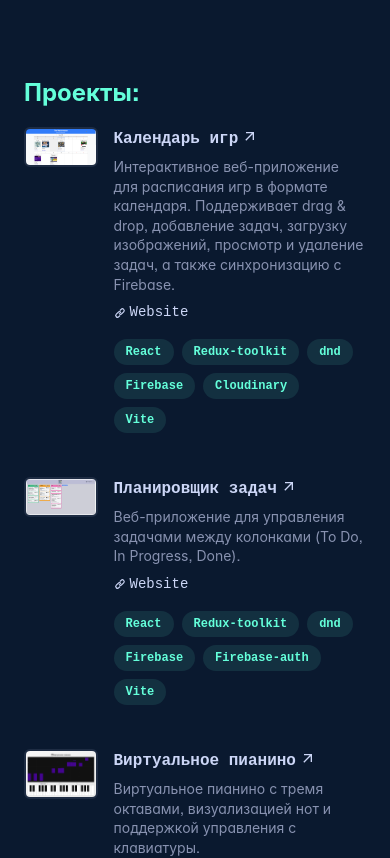
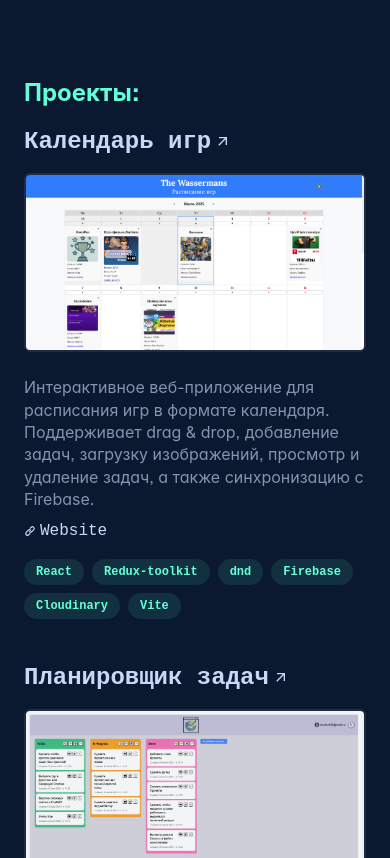
Before and after one commit to alebedev85/personal-site, a React (Vite) app: page / in a window 390 px wide. Shown: the part 1480-2338 px from the top of the page. Built offline with nearby package versions, Linux system fonts and the light colour scheme; a web font is replaced by a local one.

Commit message:
refactor: сделал адаптив для карточек проектов

```diff
--- a/src/components/ProjectCard/ProjectCard.module.scss
+++ b/src/components/ProjectCard/ProjectCard.module.scss
@@ -1,10 +1,15 @@
+@use "../../styles/breakpoints.scss" as *;
+
 .cardLink {
   position: relative;
   display: grid;
-  gap: 1rem;
+  column-gap: 1rem;
   padding-bottom: 0.25rem;
-  grid-template-columns: repeat(8, 1fr);
-  grid-auto-rows: 1fr;
+  grid-template-columns: 2fr 6fr;
+  grid-template-rows: repeat(2, auto);
+  grid-template-areas:
+    "image title"
+    "image content";
   transition: opacity 0.3s ease;
 
   &:hover,
@@ -37,8 +42,7 @@
 }
 
 .image {
-  grid-column: 1 / span 2;
-  order: 1;
+  grid-area: image;
   width: 100%;
   height: auto;
   object-fit: cover;
@@ -48,15 +52,15 @@
 }
 
 .content {
+  grid-area: content;
   z-index: 10;
-  grid-column: 3 / span 6;
-  order: 2;
   display: flex;
   flex-direction: column;
   justify-content: center;
 }
 
 .title {
+  grid-area: title;
   display: inline-flex;
   align-items: baseline;
   color: var(--lightest-slate);
@@ -76,7 +80,7 @@
 .description {
   margin-top: 0.5rem;
   font-family: var(--font-main);
-  font-size: 0.875rem;
+  font-size: var(--font-size-text-card);
   line-height: 1.4;
   color: var(--slate);
 }
@@ -85,7 +89,7 @@
   display: inline-flex;
   align-items: center;
   margin-top: 0.5rem;
-  font-size: 0.875rem;
+  font-size: var(--font-size-text-card);
   font-weight: 500;
   color: var(--lightest-slate);
   text-decoration: none;
@@ -128,3 +132,18 @@
   padding: 0.25rem 0.75rem;
   border-radius: 9999px;
 }
+
+@media (max-width: ($bp-mobile)) {
+  .cardLink{
+    display: flex;
+    flex-direction: column;
+    gap: 1rem;
+  }
+  .description {
+    font-size: var(--font-size-title-card);
+  }
+
+  .link {
+    font-size: var(--font-size-title-card);
+  }
+}
--- a/src/components/ProjectCard/ProjectCard.tsx
+++ b/src/components/ProjectCard/ProjectCard.tsx
@@ -8,7 +8,7 @@ const ProjectCard = ({
   title,
   description,
   projectLink,
-    gitHubLink,
+  gitHubLink,
   technologies,
   imgSrc,
   imgAlt,
@@ -26,6 +26,12 @@ const ProjectCard = ({
       }`}
     >
       <div className={styles.background}></div>
+      <h3>
+        <span className={styles.title}>
+          {title}{" "}
+          <MdArrowOutward className={styles.iconArrow} aria-hidden="true" />
+        </span>
+      </h3>
       <img
         src={imgSrc}
         alt={imgAlt}
@@ -35,13 +41,6 @@ const ProjectCard = ({
         className={styles.image}
       />
       <div className={styles.content}>
-        <h3>
-          <span className={styles.title}>
-            {title}{" "}
-            <MdArrowOutward className={styles.iconArrow} aria-hidden="true" />
-          </span>
-        </h3>
-
         <p className={styles.description}>{description}</p>
 
         <a
@@ -60,7 +59,7 @@ const ProjectCard = ({
         </a>
 
         <ul className={styles.techList} aria-label="Technologies used:">
-          {technologies.map((tech:string) => (
+          {technologies.map((tech: string) => (
             <li key={tech} className={styles.techItem}>
               <div className={styles.techBadge}>{tech}</div>
             </li>
--- a/src/styles/typography.scss
+++ b/src/styles/typography.scss
@@ -34,4 +34,8 @@ p {
   h1 {
     font-size: 2rem;
   }
+
+  h3 {
+    font-size: var(--font-size-title-main);
+  }
 }
```
